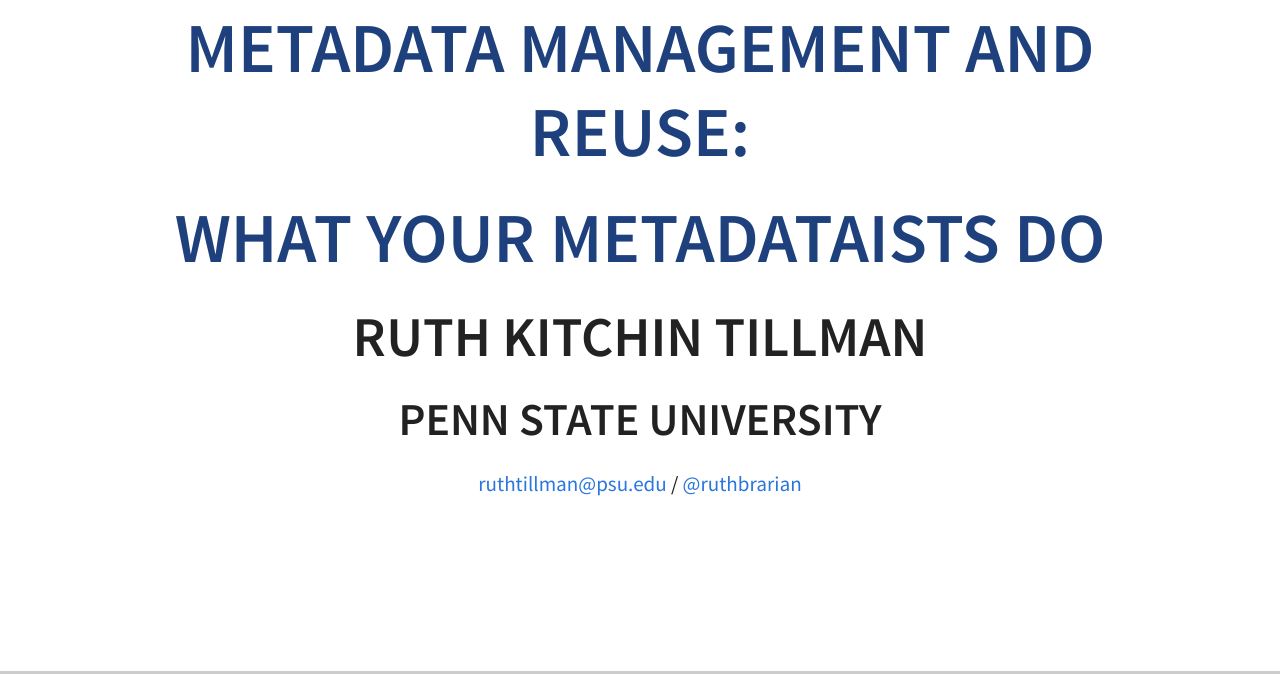
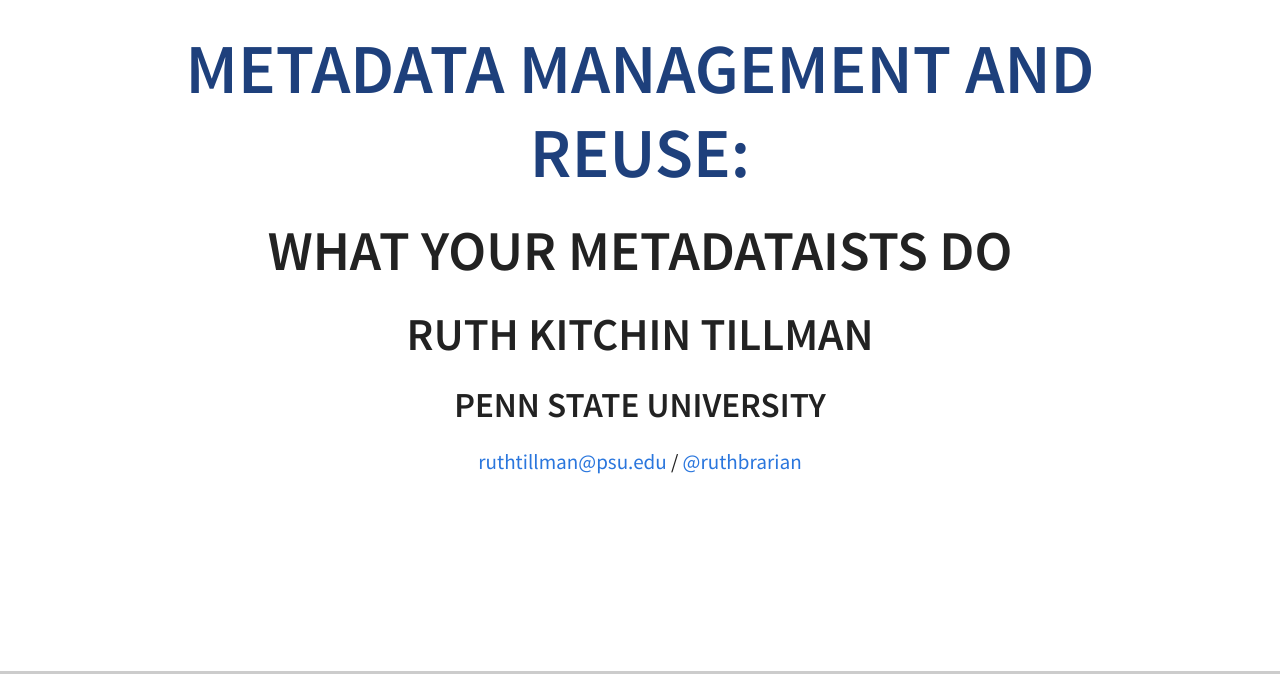
Before and after one commit to ruthtillman/ruthtillman.github.io, a plain HTML site: page presentations/samconn2017-lightning/index.html in a window 1280 px wide. Shown: the part 126-800 px from the top of the page. Drawn offline with Linux system fonts and the light colour scheme.

Commit message:
Trying another go at opening slide layout

```diff
--- a/presentations/samconn2017-lightning/index.html
+++ b/presentations/samconn2017-lightning/index.html
@@ -47,9 +47,9 @@
 			<div class="slides">
 				<section>
 					<h1>Metadata Management and Reuse:</h1>
-					<h1>What Your Metadataists Do</h1>
-					<h2>Ruth Kitchin Tillman</h2>
-					<h3>Penn State University</h3>
+					<h2>What Your Metadataists Do</h2>
+					<h3>Ruth Kitchin Tillman</h3>
+					<h4>Penn State University</h4>
 					<p>
 						<small><a href="mailto:ruthtillman@psu.edu">ruthtillman@psu.edu</a> / <a href="http://twitter.com/ruthbrarian">@ruthbrarian</a></small>
 					</p>
```
